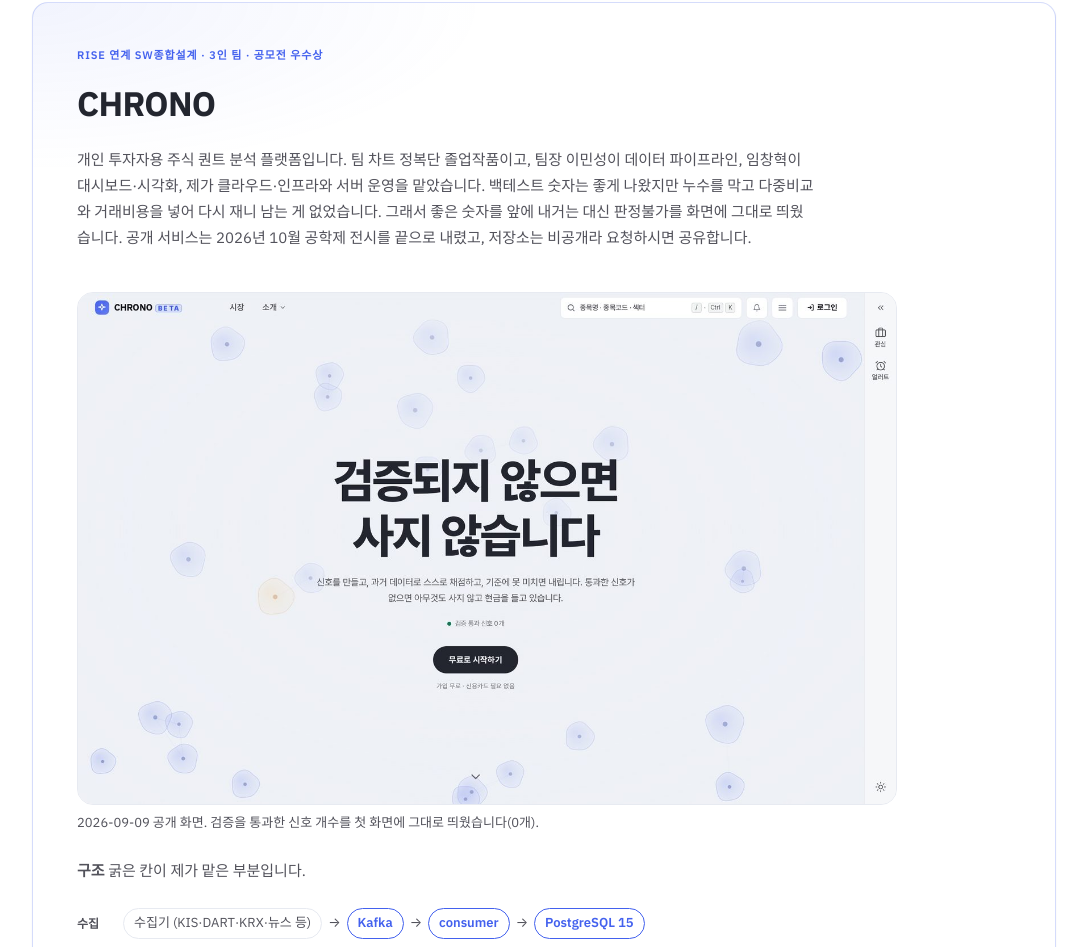
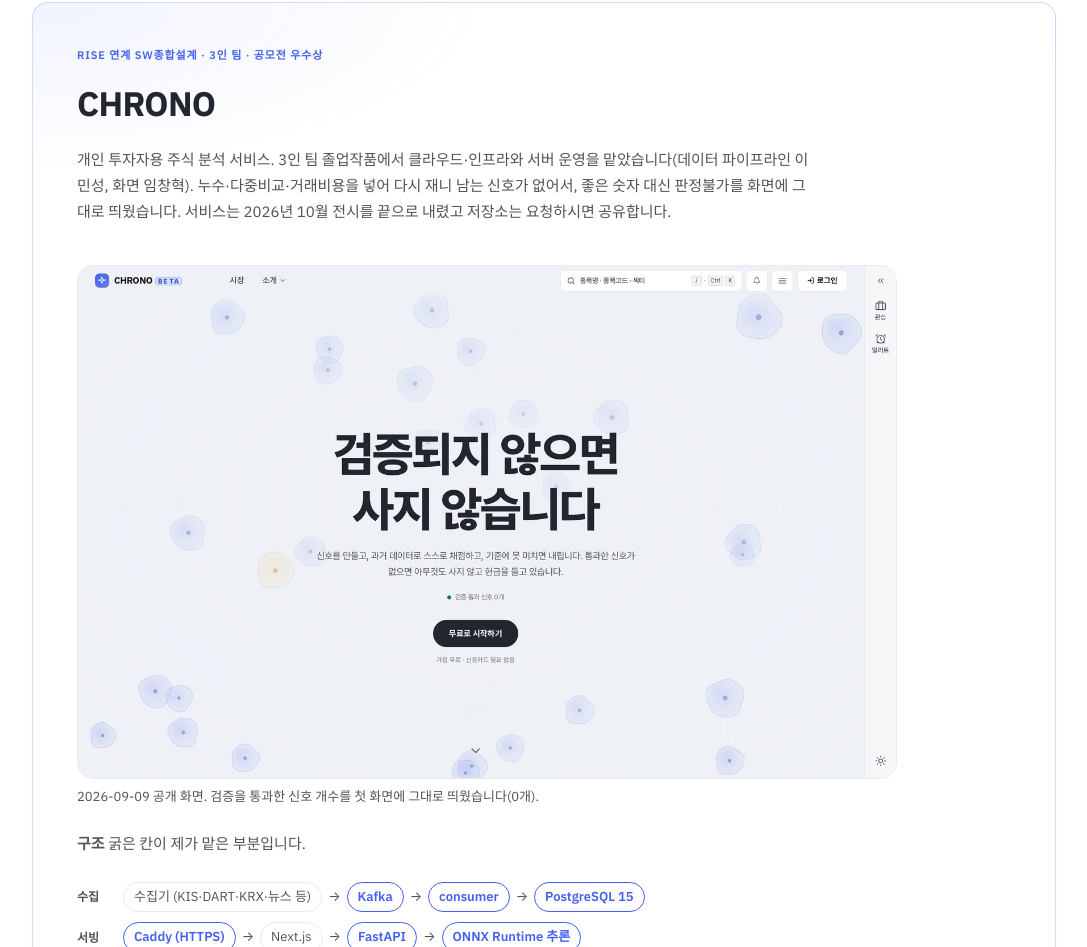
Before and after one commit to jihun-moon/jihun-moon, a plain HTML site: page docs/index.html in a window 1280 px wide. Shown: the part 1024-1971 px from the top of the page, without its empty margins (96-1183 px from the left). Drawn offline with Linux system fonts and the light colour scheme; a web font is replaced by a local one.

Commit message:
CHRONO 카드 첫 문단을 세 문장으로 줄임

```diff
--- a/docs/index.html
+++ b/docs/index.html
@@ -62,11 +62,9 @@
       <div class="project-tag">RISE 연계 SW종합설계 · 3인 팀 · 공모전 우수상</div>
       <h3>CHRONO</h3>
       <p class="project-desc">
-        개인 투자자용 주식 퀀트 분석 플랫폼입니다. 팀 차트 정복단 졸업작품이고,
-        팀장 이민성이 데이터 파이프라인, 임창혁이 대시보드·시각화, 제가 클라우드·인프라와 서버 운영을 맡았습니다.
-        백테스트 숫자는 좋게 나왔지만 누수를 막고 다중비교와 거래비용을 넣어 다시 재니 남는 게 없었습니다.
-        그래서 좋은 숫자를 앞에 내거는 대신 판정불가를 화면에 그대로 띄웠습니다.
-        공개 서비스는 2026년 10월 공학제 전시를 끝으로 내렸고, 저장소는 비공개라 요청하시면 공유합니다.
+        개인 투자자용 주식 분석 서비스. 3인 팀 졸업작품에서 클라우드·인프라와 서버 운영을 맡았습니다(데이터 파이프라인 이민성, 화면 임창혁).
+        누수·다중비교·거래비용을 넣어 다시 재니 남는 신호가 없어서, 좋은 숫자 대신 판정불가를 화면에 그대로 띄웠습니다.
+        서비스는 2026년 10월 전시를 끝으로 내렸고 저장소는 요청하시면 공유합니다.
       </p>
       <figure class="shot">
         <img src="assets/chrono-home.jpg" width="1440" height="900" loading="lazy"
```
